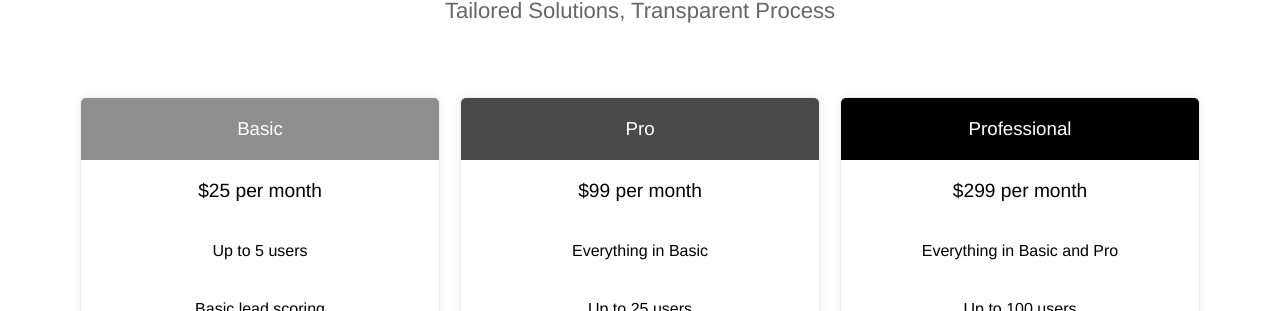
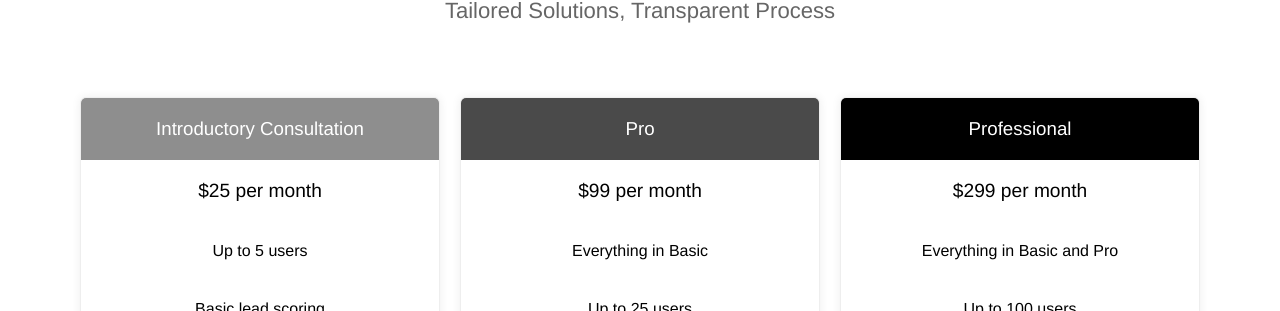
Before and after one commit to SSKD-Solutions/SSKD-Solutions, a Jekyll site: the page built from pricing.html, in a window 1280 px wide. Shown: the part 248-559 px from the top of the page. Built offline with Jekyll 4.4.1, drawn with Linux system fonts in a browser that asks for light colours.

Commit message:
Update pricing.html

```diff
--- a/pricing.html
+++ b/pricing.html
@@ -3,7 +3,7 @@ title: Consultation & Engagement
 heading: Consultation & Engagement
 description: Tailored Solutions, Transparent Process
 pricing_table:
-  - name: Basic
+  - name: Introductory Consultation
     color: "#8e8e8e"
     features:
       - text: $25 per month
```
